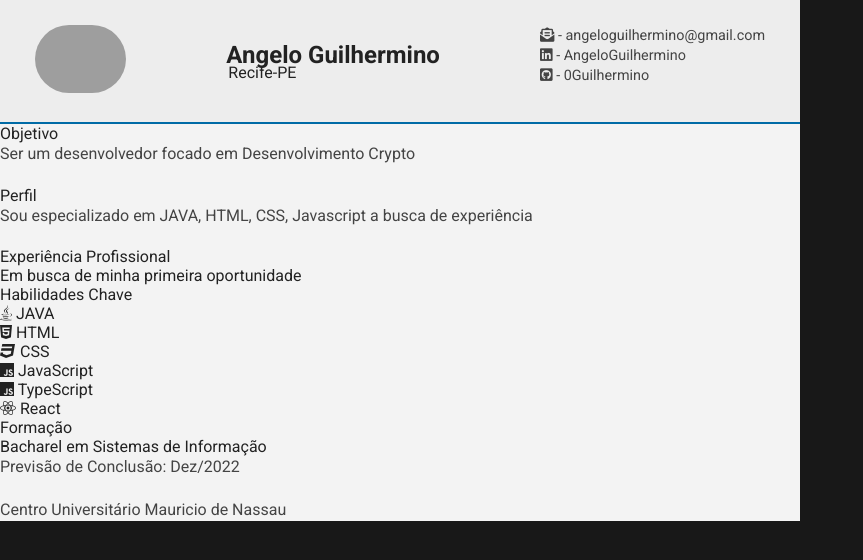
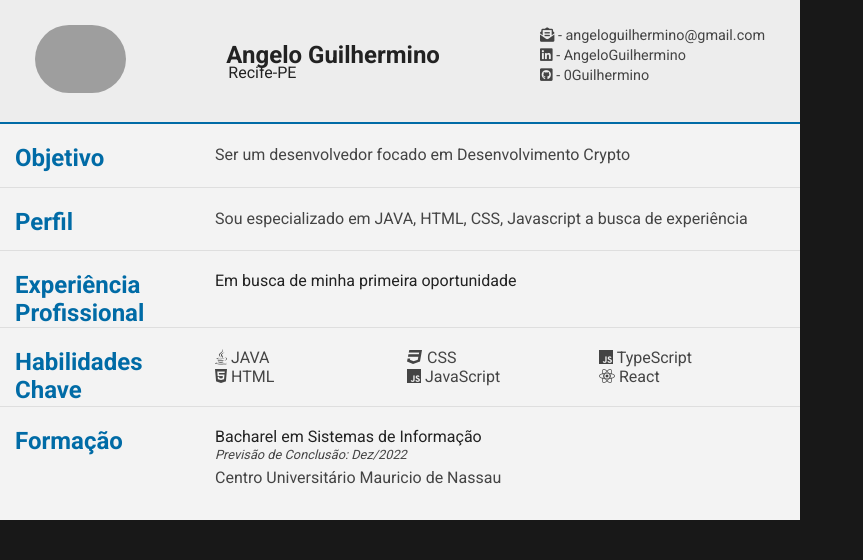
Before and after one commit to 0Guilhermino/cvGuilhermino, a plain HTML site: page index.html in a window 1280 px wide. Shown: the whole page, without its empty margins (0-863 px from the left). Drawn offline with Linux system fonts and the light colour scheme; grey boxes are pictures that could not be loaded.

Commit message:
updade 2 css

```diff
--- a/styles.css
+++ b/styles.css
@@ -106,3 +106,59 @@ p{
 #contact-details ul li a:hover{
     color: #006BA6;
 }
+
+section{
+    border-top: 1px solid #DEDEDE;
+    padding: 20px 0 0;
+    display: flex;
+}
+
+section:first-child{
+    border-top: 0;
+}
+
+section:last-child{
+    padding: 20px 0 10px;
+}
+
+.section-title {
+    float: left;
+    width: 25%;
+    margin-left: 15px;
+}
+
+.section-content {
+    float: right;
+    width: 70%;
+}
+
+.section-title h1 {
+    font-family: 'Roboto', Helvetica, Arial, sans-serif;
+    font-weight: bold;
+    font-size: 1.5em;
+    color: #006BA6;
+}
+
+.section-title h2 {
+    font-family: 'Roboto', Helvetica, Arial, sans-serif;
+    font-size: 1.2em;
+    margin-bottom: -2px;
+}
+
+.sub-details {
+    font-size: 0.8em;
+    font-style: italic;
+    margin-bottom: 3px
+  }
+
+  .key-skills {
+    list-style-type: none;
+    column-count: 3;
+    margin-bottom: 20px;
+    font-size: 1em;
+    color: #444
+  }
+
+  .key-skills ul li {
+    margin-bottom: 3px;
+  }
```
